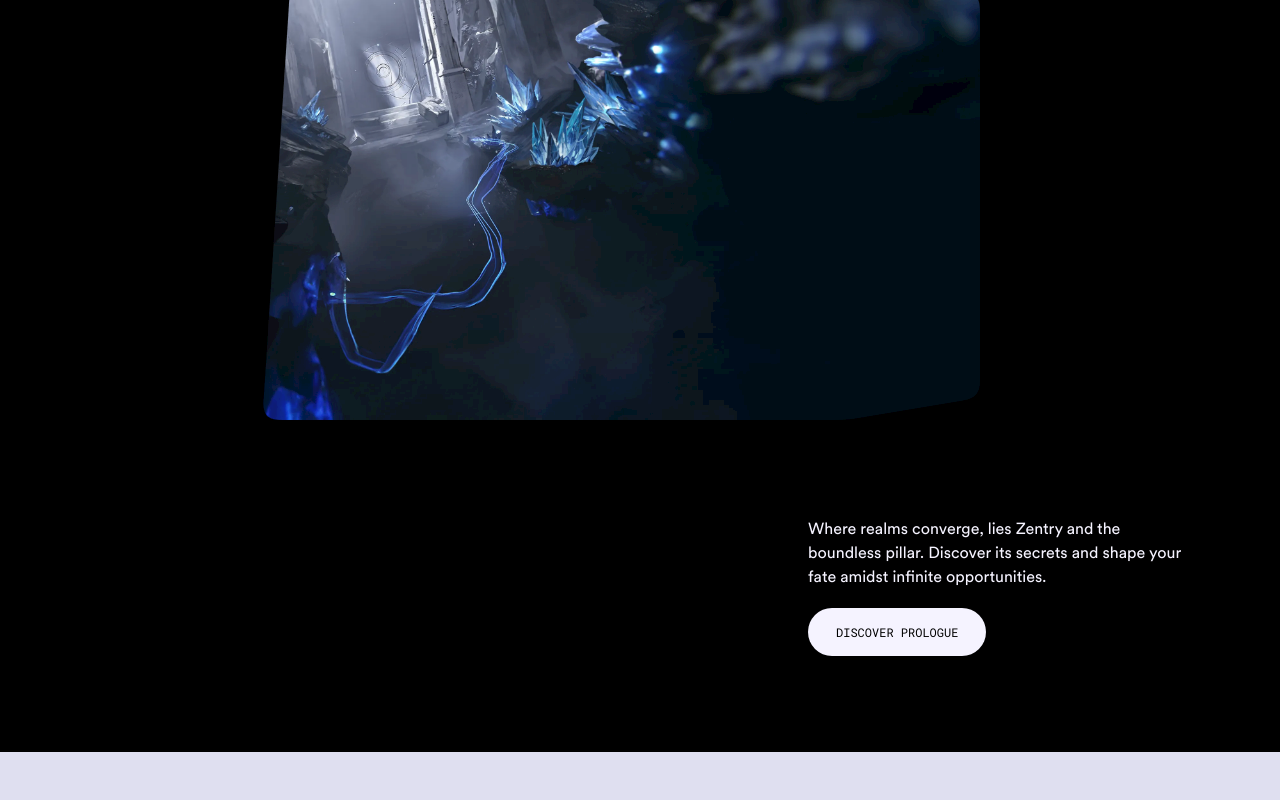
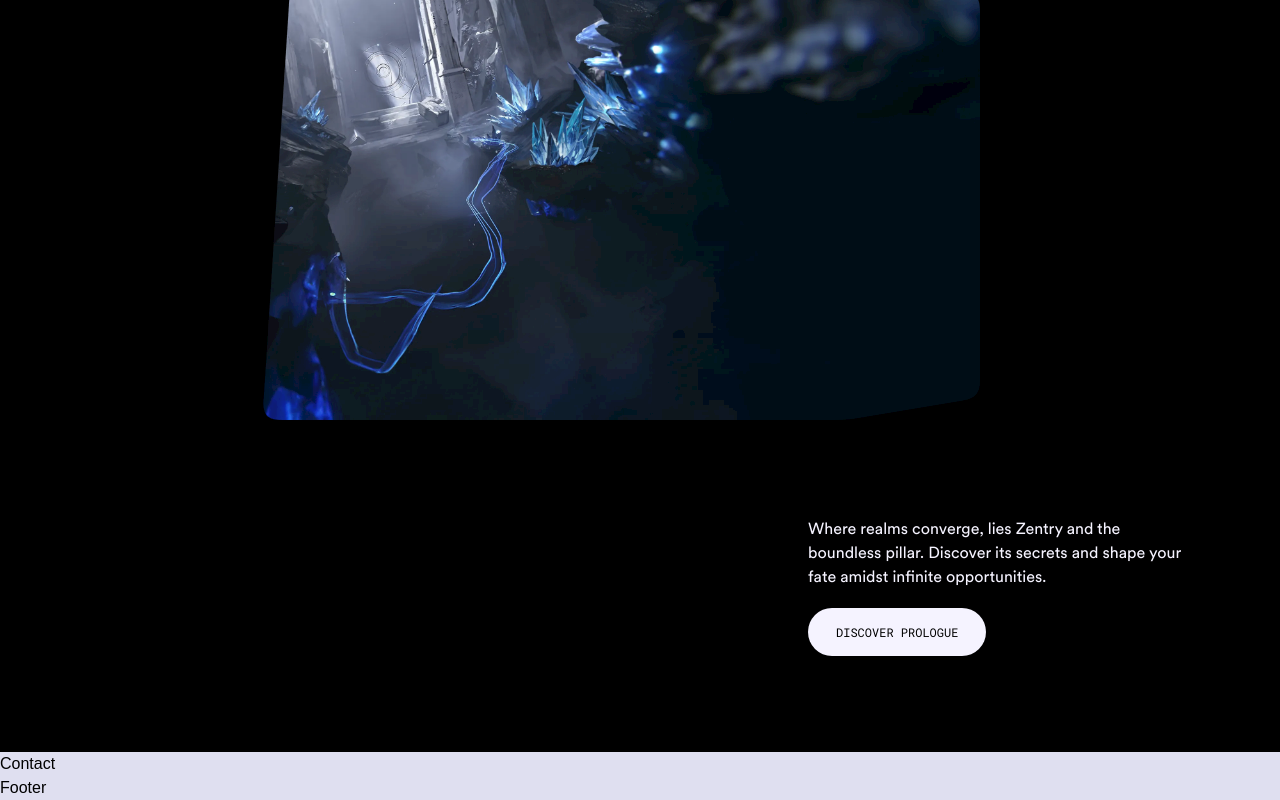
Before and after one commit to r4deadv/projects, a React (Vite) app in the folder websites/awards-website/: page / in a window 1280 px wide. Shown: the part 5264-6064 px from the top of the page. Before the commit the page ends 6016 px from the top, so only its background shows below. Built offline with nearby package versions, Linux system fonts and the light colour scheme.

Commit message:
add Contact and Footer components; integrate them into App

```diff
--- a/websites/awards-website/src/App.jsx
+++ b/websites/awards-website/src/App.jsx
@@ -3,6 +3,8 @@ import About from "./components/About.jsx";
 import Navbar from "./components/Navbar.jsx";
 import Features from "./components/Features.jsx";
 import Story from "./components/Story.jsx";
+import Contact from "./components/Contact.jsx";
+import Footer from "./components/Footer.jsx";
 
 const App = () => {
   return (
@@ -12,6 +14,8 @@ const App = () => {
       <About />
       <Features />
       <Story />
+      <Contact />
+      <Footer />
     </main>
   );
 };
--- /dev/null
+++ b/websites/awards-website/src/components/Contact.jsx
@@ -0,0 +1,7 @@
+import React from "react";
+
+const Contact = () => {
+  return <div>Contact</div>;
+};
+
+export default Contact;
--- /dev/null
+++ b/websites/awards-website/src/components/Footer.jsx
@@ -0,0 +1,7 @@
+import React from "react";
+
+const Footer = () => {
+  return <div>Footer</div>;
+};
+
+export default Footer;
```
